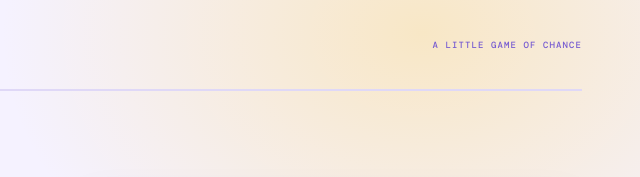
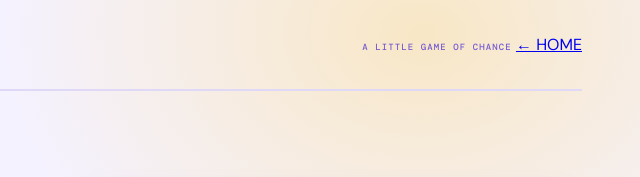
Before and after one commit to olliela2012/HigherOrLower, a plain HTML site: page HigherOrLowerWeb/wwwroot/index.html in a window 1280 px wide. Shown: the top 177 px of the page, 640-1280 px from the left. Drawn offline with nearby package versions, Linux system fonts and the light colour scheme; a web font is replaced by a local one.

Commit message:
Add arcade home button

```diff
--- a/HigherOrLowerWeb/wwwroot/index.html
+++ b/HigherOrLowerWeb/wwwroot/index.html
@@ -19,7 +19,10 @@
         <span>THE CARD CLUB</span>
         <span class="sparkle" aria-hidden="true">✦</span>
       </a>
-      <span class="edition">A LITTLE GAME OF CHANCE</span>
+      <div class="topbar-actions">
+        <span class="edition">A LITTLE GAME OF CHANCE</span>
+        <a class="home-link" href="https://olliela2012.github.io/" aria-label="Back to Ollie's Arcade home"><span aria-hidden="true">←</span> HOME</a>
+      </div>
     </header>
 
     <section class="game-layout" aria-labelledby="title">
```
